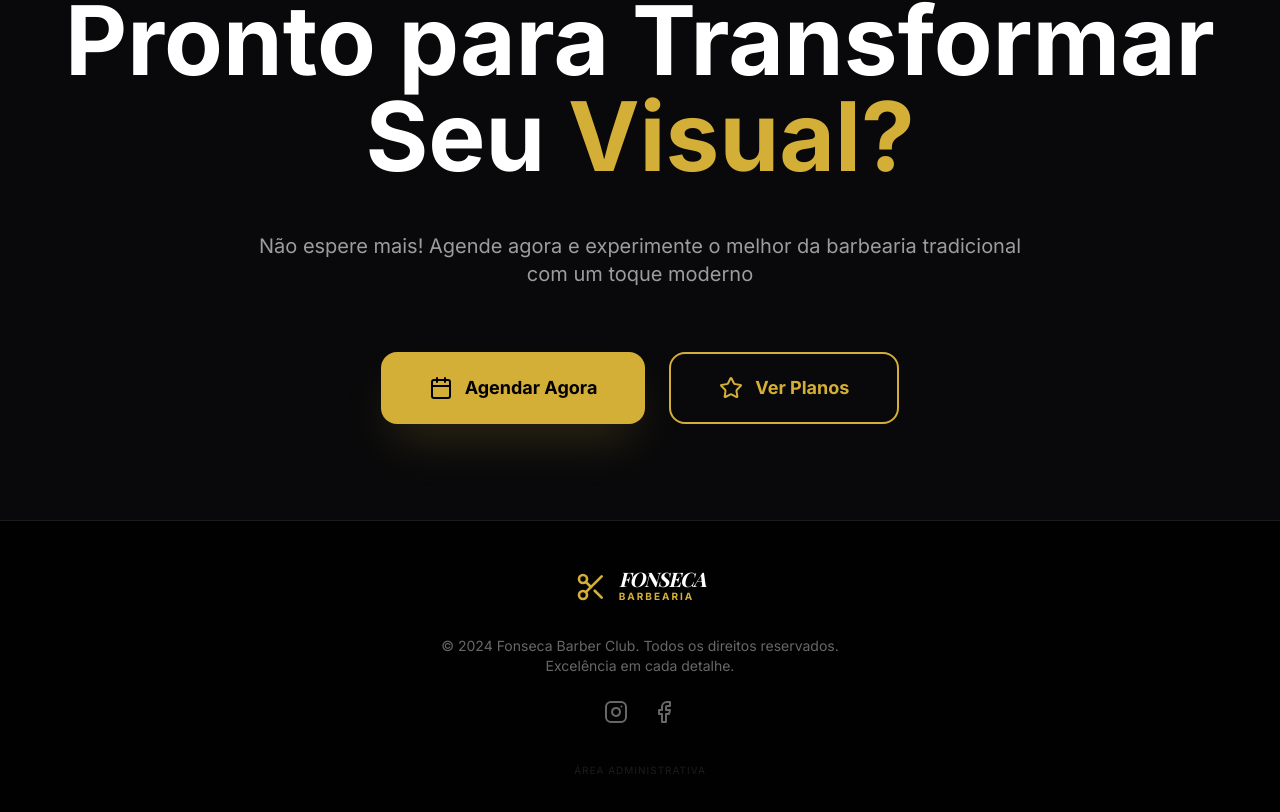
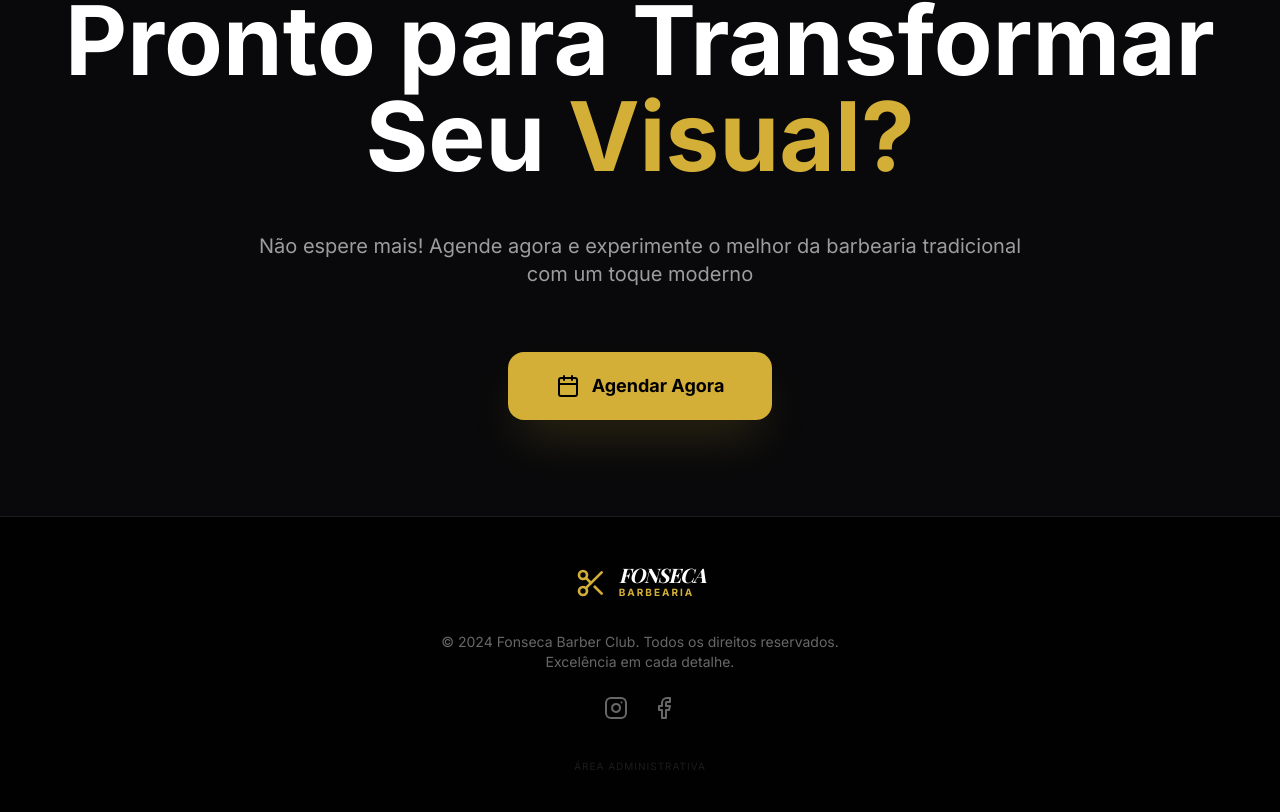
Before and after one commit to Lealweed/fonseca-barber-club, a React (Vite) app: page / in a window 1280 px wide. Shown: the part 5950-6762 px from the top of the page. Built offline with nearby package versions, Linux system fonts and the light colour scheme; no server answers; the database is empty; a web font is replaced by a local one.

Commit message:
Ajusta seção de planos na home

```diff
--- a/src/App.tsx
+++ b/src/App.tsx
@@ -599,10 +599,6 @@ export default function App() {
               <CalendarIcon className="w-6 h-6" />
               Agendar Agora
             </button>
-            <button className="border-2 border-gold text-gold px-12 py-5 rounded-2xl font-bold text-lg flex items-center gap-3 hover:bg-gold/10 transition-all">
-              <Star className="w-6 h-6" />
-              Ver Planos
-            </button>
           </div>
         </div>
       </section>
```
